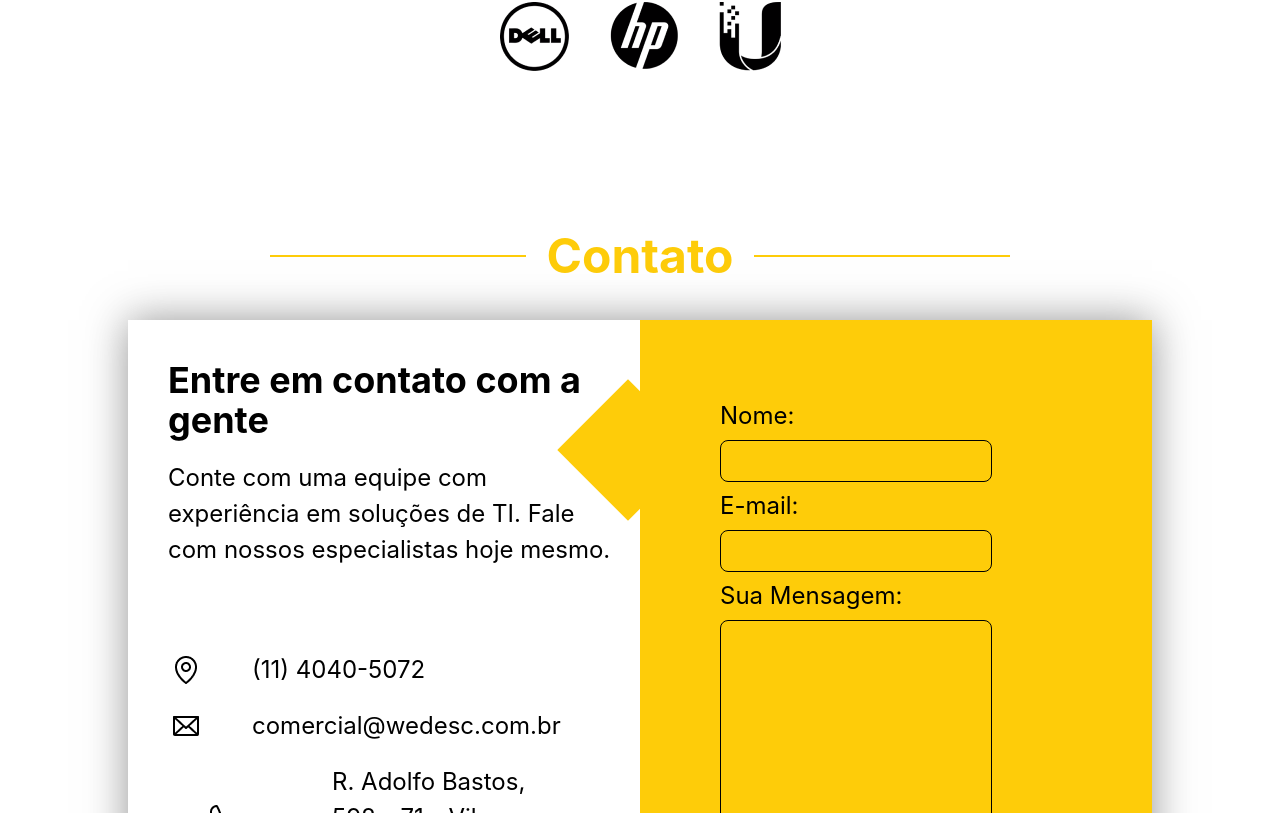
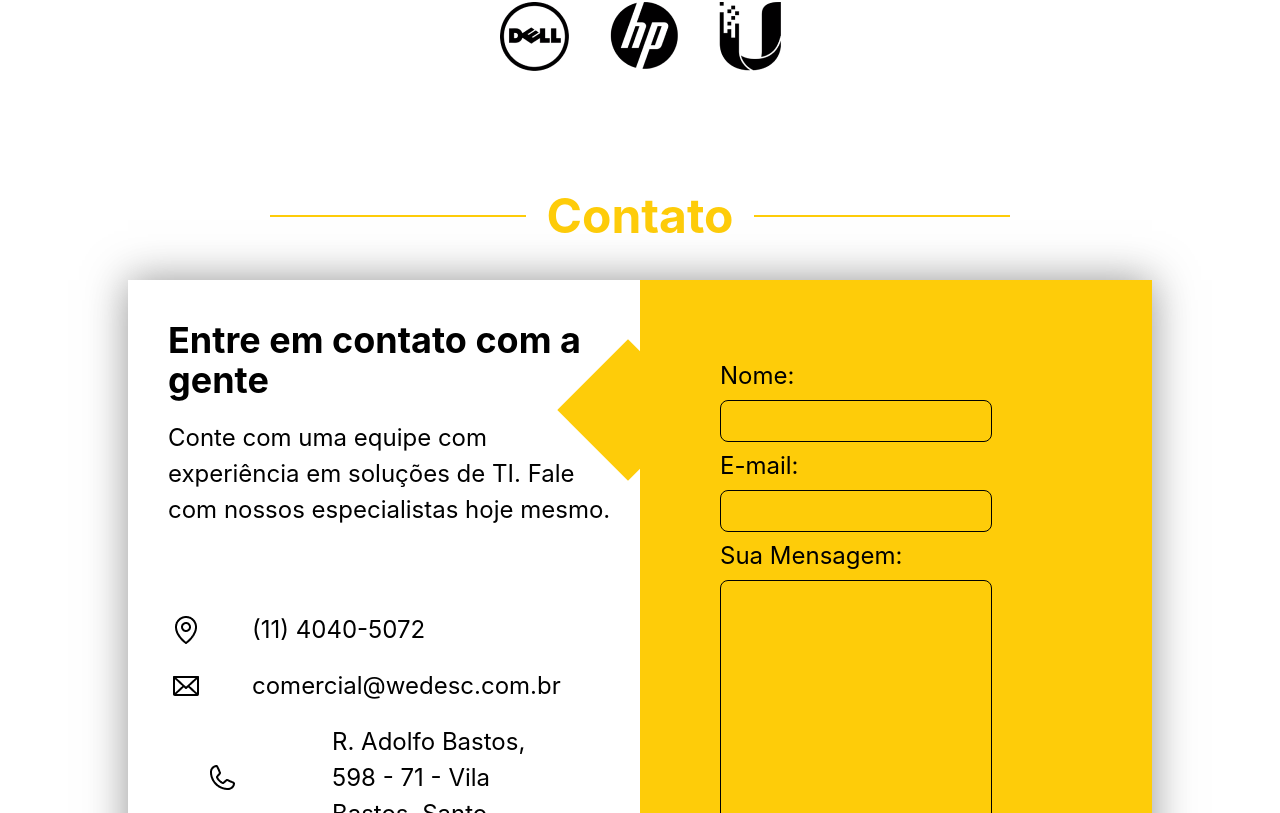
Before and after one commit to DevWeDesc/Site-WeDesc, a React (Vite) app: page / in a window 1280 px wide. Shown: the part 6847-7660 px from the top of the page. Built offline with nearby package versions, Linux system fonts and the light colour scheme.

Commit message:
Linkando o Contato

```diff
--- a/src/components/Contact/Contact.tsx
+++ b/src/components/Contact/Contact.tsx
@@ -4,7 +4,7 @@ import Icon3 from "../../assets/Vector (5).png";
 
 export const Contact = () => {
   return (
-    <div className="w-[80%] m-auto flex flex-col mt-20">
+    <div className="w-[80%] m-auto flex flex-col ">
       <div className="flex justify-center items-center gap-5 py-10">
         <p className="w-[25%] h-[2px] bg-[#FECC09]"></p>
         <h1 className="text-5xl font-bold text-[#FECC09]">Contato</h1>
--- a/src/components/Nav/Nav.tsx
+++ b/src/components/Nav/Nav.tsx
@@ -42,6 +42,7 @@ export const Nav = () => {
           onClick={() => setSelected("Planos de Atendimento")}
         />
         <Li
+          Ref="#Contact"
           text="Contato"
           selected={selected}
           onClick={() => setSelected("Contato")}
--- a/src/components/Partners/Partners.tsx
+++ b/src/components/Partners/Partners.tsx
@@ -23,6 +23,7 @@ export const Partners = () => {
           />
         ))}
       </div>
+      <div className="pt-10" id="Contact"></div>
     </div>
   );
 };
```
